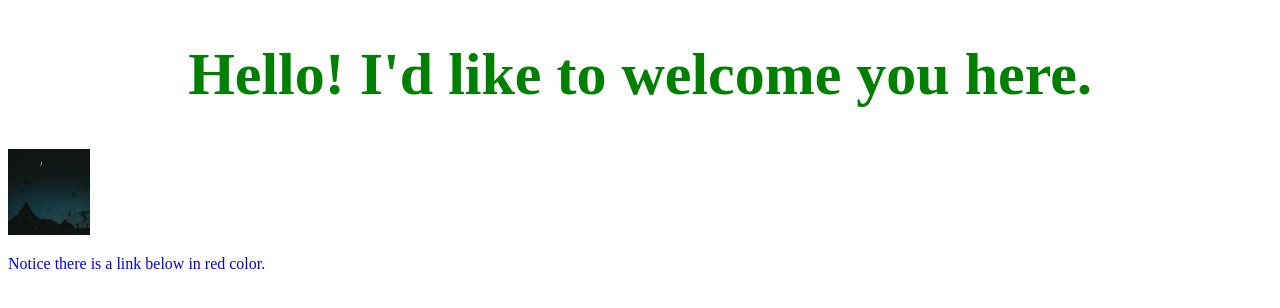
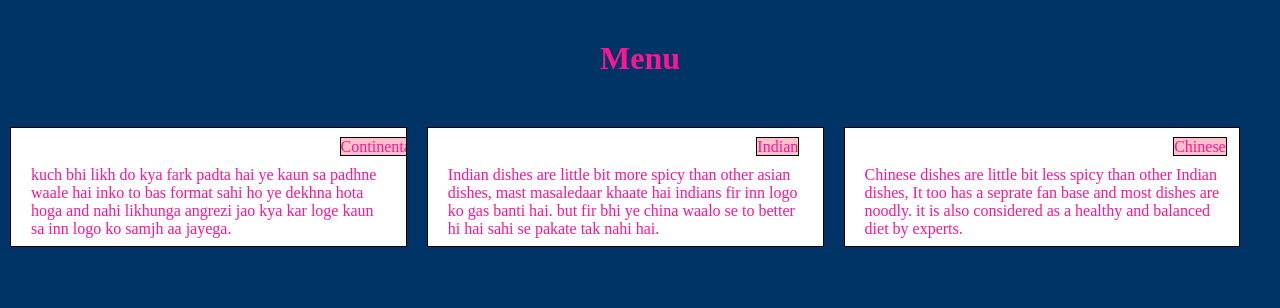
Before and after one commit to shubh-anshu/course-test, a plain HTML site: page site/index.html in a window 1280 px wide. Drawn offline with Linux system fonts and the light colour scheme.

Commit message:
Small addition to our repository.

```diff
--- a/site/index.html
+++ b/site/index.html
@@ -1,11 +1,29 @@
 <!DOCTYPE html>
 <html>
-	<head>
-		<title>Shubhanshu</title>
-	</head>
-	<body>
-		<h1 style="color: green; font-size: 60px; text-align: center;"> Hello! I'd like to welcome you here.</h1>
-		<p> <a href="https://www.youtube.com/"><img src="uzumaki.jpg" width="82" height="86" alt="Flower"></a> </p>
-		<p style="color: blue;">Notice there is a link below in red color.</p>
-	</body>
+<head>
+<meta charset="utf-8">
+<meta name="viewport" content="width=device-width, initial-scale=1.0">
+<title>Assignment</title>
+<link rel="stylesheet" href="stylesheet.css">
+<style>
+
+
+</style>
+</head>
+<body>
+<h1>Menu</h1>
+<div id="p1">
+	<span>Continental</span>
+	<p>kuch bhi likh do kya fark padta hai ye kaun sa padhne waale hai inko to bas format sahi ho ye dekhna hota hoga and nahi likhunga angrezi jao kya kar loge kaun sa inn logo ko samjh aa jayega.</p>
+</div>
+<div id="p2">
+	<span>Indian</span>
+	<p>Indian dishes are little bit more spicy than other asian dishes, mast masaledaar khaate hai indians fir inn logo ko gas banti hai. but fir bhi ye china waalo se to better hi hai sahi se pakate tak nahi hai. </p>
+</div>
+<div id="p3">
+	<span>Chinese</span>
+	<p>Chinese dishes are little bit less spicy than other Indian dishes, It too has a seprate fan base and most dishes are noodly. it is also considered as a healthy and balanced diet by experts.</p>
+</div>
+
+</body>
 </html>
```
Also changed, not shown: site/style.html (+1 -1 lines).
